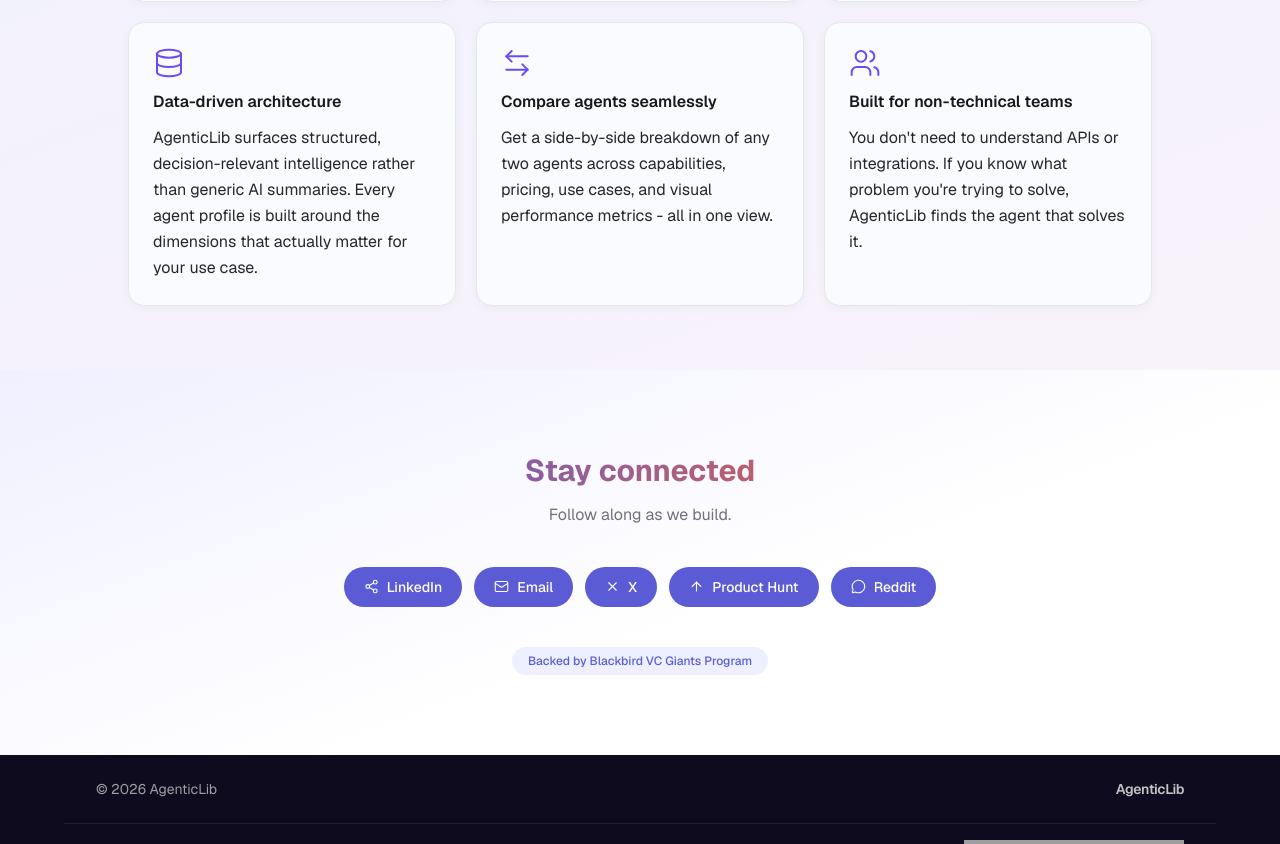
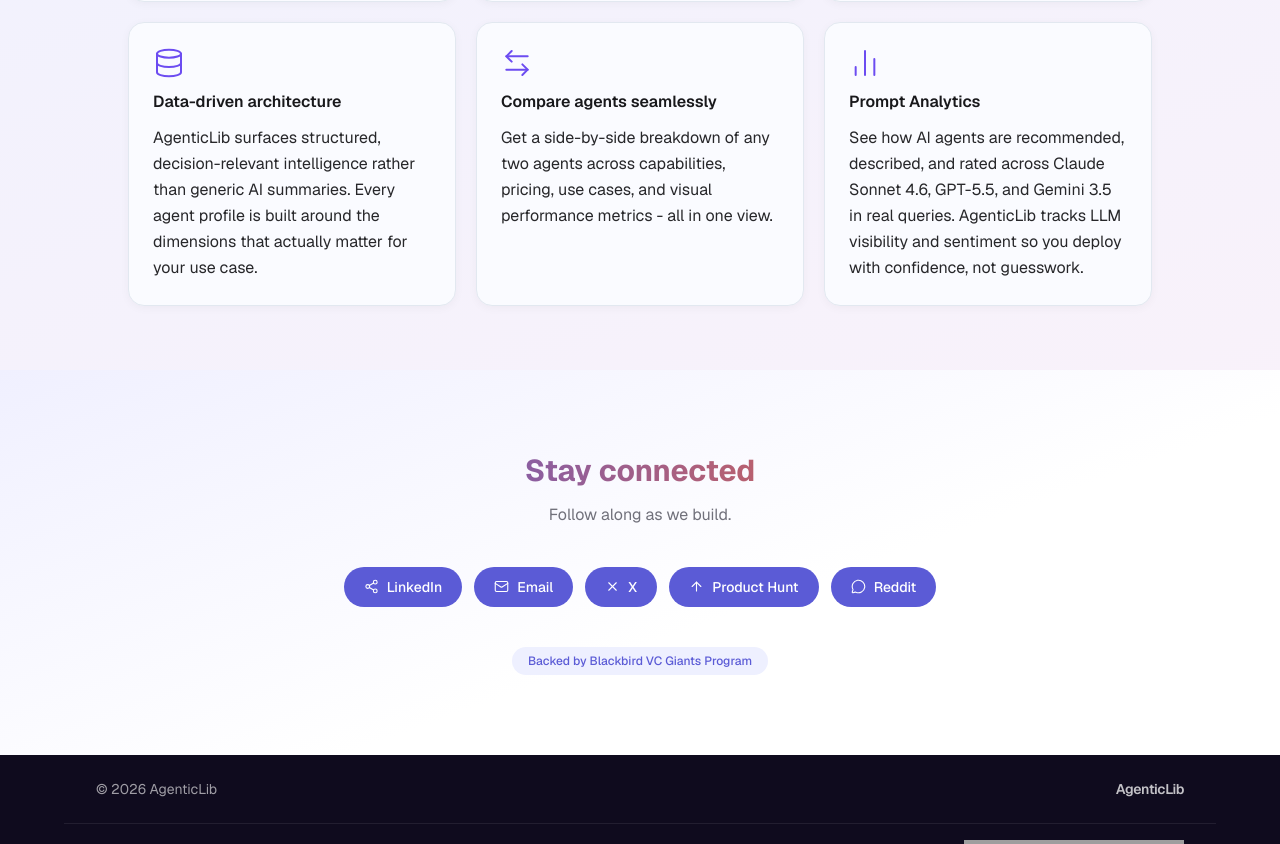
Before and after one commit to agenticlibai-site/agenticlib, a Next.js app: page / in a window 1280 px wide. Shown: the part 2691-3535 px from the top of the page. Built offline with nearby package versions, Linux system fonts and the light colour scheme; grey boxes are pictures that could not be loaded.

Commit message:
changed some stuff

```diff
--- a/app/globals.css
+++ b/app/globals.css
@@ -126,6 +126,15 @@
 .hide-scrollbar::-webkit-scrollbar { display: none; }
 .hide-scrollbar { -ms-overflow-style: none; scrollbar-width: none; }
 
+/* ── Agent preview step entrance animation ── */
+@keyframes stepFadeIn {
+  from { opacity: 0; transform: translateY(8px); }
+  to   { opacity: 1; transform: translateY(0); }
+}
+.step-enter {
+  animation: stepFadeIn 0.35s ease both;
+}
+
 /* ── Glass input / select ── */
 .glass-input {
   background: rgba(255, 255, 255, 0.55);
--- a/app/page.tsx
+++ b/app/page.tsx
@@ -2,7 +2,7 @@
 import { useState, useRef } from "react";
 import Link from "next/link";
 import { usePathname } from "next/navigation";
-import { Target, Lightbulb, ArrowLeftRight, Database, Rocket, Users, Share2, Mail, X as XIcon, ArrowUp, MessageCircle } from "lucide-react";
+import { Target, Lightbulb, ArrowLeftRight, Database, Rocket, Users, Share2, Mail, X as XIcon, ArrowUp, MessageCircle, BarChart2 } from "lucide-react";
 
 
 export default function Home() {
@@ -359,9 +359,9 @@
                   body: "Get a side-by-side breakdown of any two agents across capabilities, pricing, use cases, and visual performance metrics - all in one view.",
                 },
                 {
-                  Icon: Users,
-                  title: "Built for non-technical teams",
-                  body: "You don't need to understand APIs or integrations. If you know what problem you're trying to solve, AgenticLib finds the agent that solves it.",
+                  Icon: BarChart2,
+                  title: "Prompt Analytics",
+                  body: "See how AI agents are recommended, described, and rated across Claude Sonnet 4.6, GPT-5.5, and Gemini 3.5 in real queries. AgenticLib tracks LLM visibility and sentiment so you deploy with confidence, not guesswork.",
                 },
               ].map(({ Icon, title, body }) => (
                 <div
@@ -384,6 +384,7 @@
         </section>
 
       </main>
+
 
       <section id="contact" style={{ background: "linear-gradient(160deg, #F0F0FF 0%, #ffffff 60%)", paddingTop: "80px", paddingBottom: "80px" }}>
         <div className="max-w-3xl mx-auto px-6 text-center">
```
